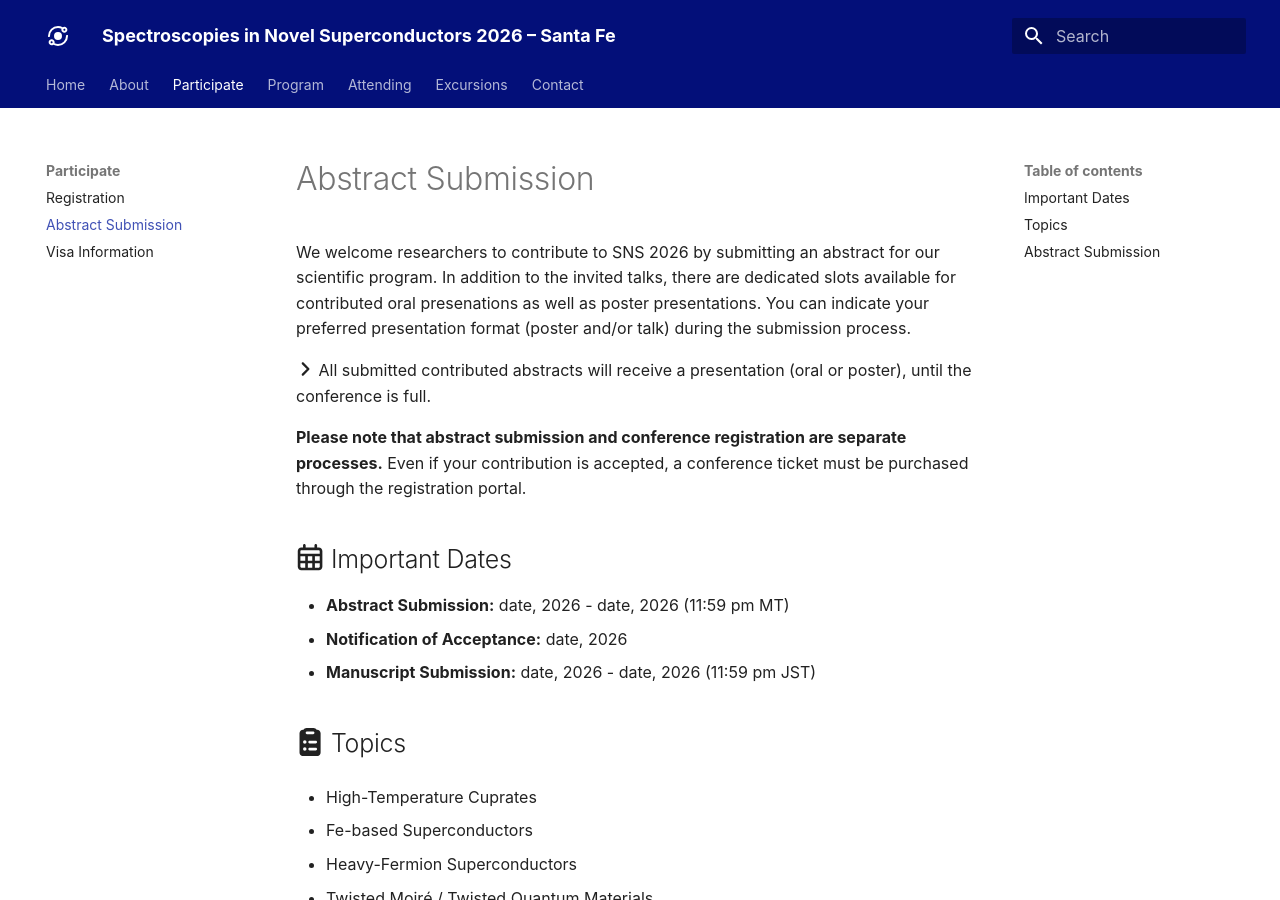
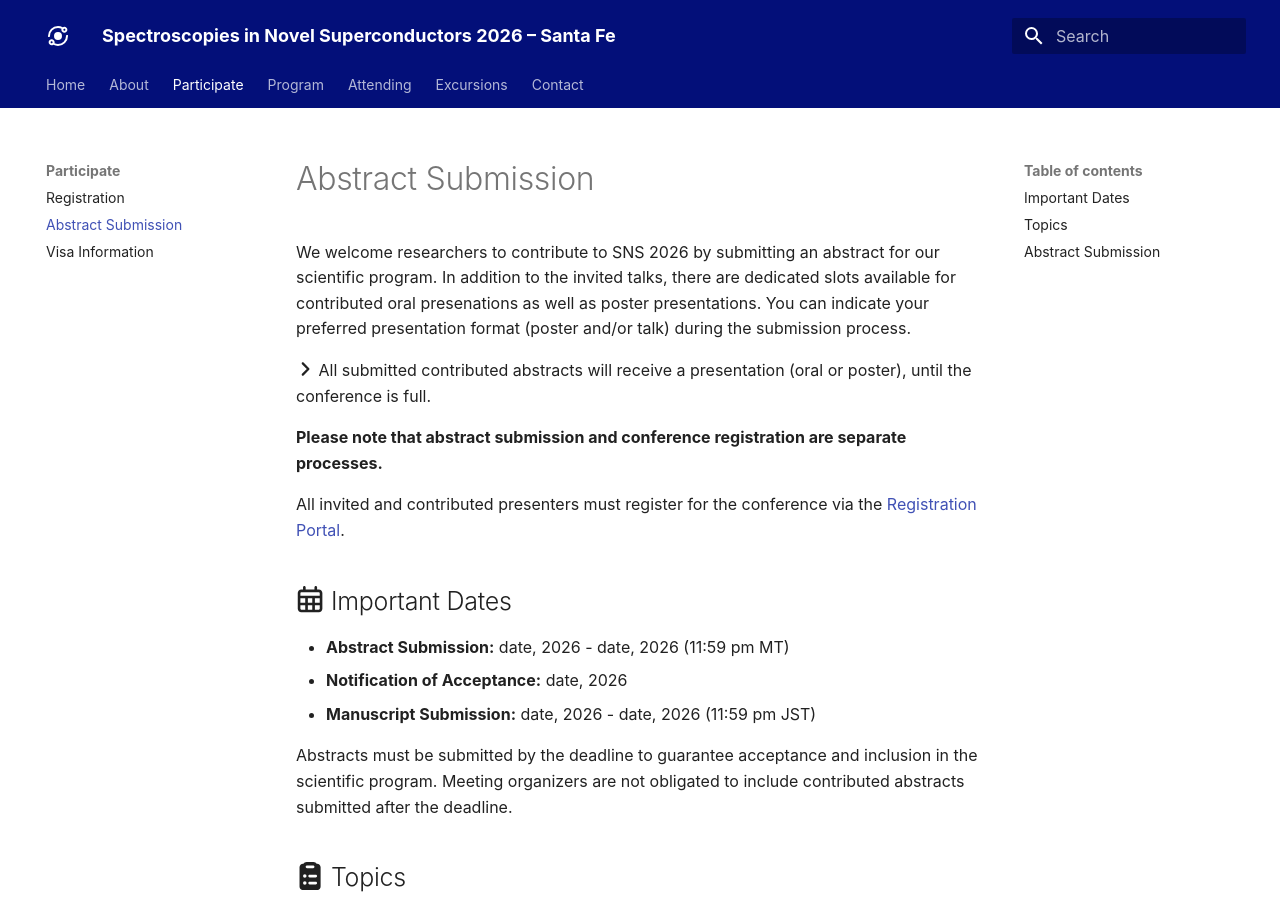
Before and after one commit to SNS2026/SNS2026.github.io, an MkDocs documentation site: the page built from docs/abstracts.md, in a window 1280 px wide and 900 px high. Built offline with MkDocs 1.6.1 and Material for MkDocs 9.7.7, drawn with Linux system fonts in a browser that asks for light colours; some web fonts are replaced.

Commit message:
Update abstracts.md

```diff
--- a/docs/abstracts.md
+++ b/docs/abstracts.md
@@ -12,12 +12,17 @@ You can indicate your preferred presentation format (poster and/or talk) during
 
 
 **Please note that abstract submission and conference registration are separate processes.**
-Even if your contribution is accepted, a conference ticket must be purchased through the registration portal.
+
+All invited and contributed presenters must register for the conference via the [Registration Portal](register.md).
 
 ## :fontawesome-regular-calendar-days: Important Dates
+
 - **Abstract Submission:** date, 2026 - date, 2026 (11:59 pm MT)
 - **Notification of Acceptance:** date, 2026
 - **Manuscript Submission:** date, 2026 - date, 2026 (11:59 pm JST)
+
+Abstracts must be submitted by the deadline to guarantee acceptance and inclusion in the scientific program.
+Meeting organizers are not obligated to include contributed abstracts submitted after the deadline.
 
 ## :fontawesome-solid-clipboard-list: Topics
 - High-Temperature Cuprates
```
